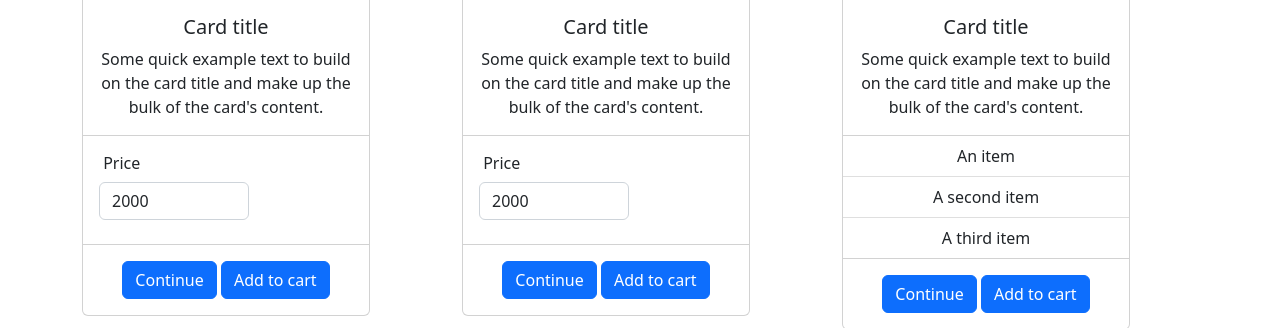
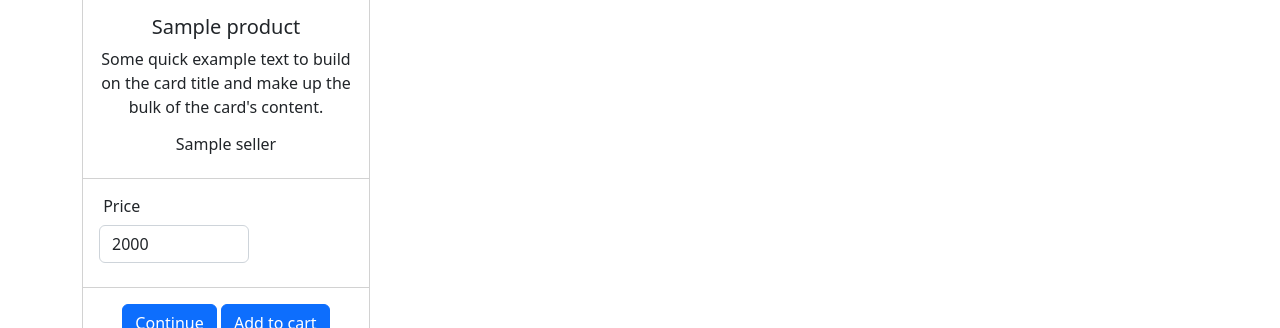
Before and after one commit to SanjayMalakkal/Ecommerce, a Django app: page / in a window 1280 px wide. Shown: the part 313-641 px from the top of the page. Run offline with Django 4.2, Linux system fonts and the light colour scheme; tables that the repository leaves empty hold one stand-in row (values such as "Sample post"); grey boxes marked "Sample" are stand-in pictures; parts of the project's set-up code (start-up, migrations or seed data) failed here and were passed over.

Commit message:
ecommerce13

```diff
--- a/common/templates/common/project_home.html
+++ b/common/templates/common/project_home.html
@@ -59,12 +59,14 @@
     {% block content %}
     <div class="container text-center">
         <div class="row row-cols-3">
+          {% for product in products %}
           <div class="col">
             <div class="card" style="width: 18rem;">
-                <img src="..." class="card-img-top" alt="...">
+                <img src={{product.p_image.url}} class="card-img-top" alt="...">
                 <div class="card-body">
-                  <h5 class="card-title">Card title</h5>
+                  <h5 class="card-title">{{product.p_name}}</h5>
                   <p class="card-text">Some quick example text to build on the card title and make up the bulk of the card's content.</p>
+                  <h6>{{product.seller.seller_name}}</h6>
                 </div>
 
                 <ul class="list-group list-group-flush">
@@ -85,106 +87,8 @@
                 </div>
             </div>
         </div>
-        <div class="col">
-            <div class="card" style="width: 18rem;">
-                <img src="..." class="card-img-top" alt="...">
-                <div class="card-body">
-                  <h5 class="card-title">Card title</h5>
-                  <p class="card-text">Some quick example text to build on the card title and make up the bulk of the card's content.</p>
-                </div>
-
-                <ul class="list-group list-group-flush">
-                  <li class="list-group-item">
-                    <div class="row mb-3">
-                        <label for="inputEmail3" class="col-sm-3 col-form-label">Price</label>
-                        <div class="col-sm-10">
-                            <input class="form-control" type="text" value="2000" aria-label="readonly input example" style="width: 150px;" readonly>
-                        </div>
-                    </div>
-                  </li>
-                  <!-- <li class="list-group-item">A second item</li>
-                  <li class="list-group-item">A third item</li> -->
-                </ul>
-                <div class="card-body">
-                    <a href="{% url 'customer:productdetails' %}" class="btn btn-primary">Continue</a>
-                    <a href="#" class="btn btn-primary">Add to cart</a>
-                </div>
-              </div>
-          </div>
-          <div class="col">
-            <div class="card" style="width: 18rem;">
-                <img src="..." class="card-img-top" alt="...">
-                <div class="card-body">
-                  <h5 class="card-title">Card title</h5>
-                  <p class="card-text">Some quick example text to build on the card title and make up the bulk of the card's content.</p>
-                </div>
-                <ul class="list-group list-group-flush">
-                  <li class="list-group-item">An item</li>
-                  <li class="list-group-item">A second item</li>
-                  <li class="list-group-item">A third item</li>
-                </ul>
-                <div class="card-body">
-                    <a href="#" class="btn btn-primary">Continue</a>
-                    <a href="#" class="btn btn-primary">Add to cart</a>
-                </div>
-            </div>
-          </div>
-          <div class="col">
-            <div class="card" style="width: 18rem;">
-                <img src="..." class="card-img-top" alt="...">
-                <div class="card-body">
-                  <h5 class="card-title">Card title</h5>
-                  <p class="card-text">Some quick example text to build on the card title and make up the bulk of the card's content.</p>
-                </div>
-                <ul class="list-group list-group-flush">
-                  <li class="list-group-item">An item</li>
-                  <li class="list-group-item">A second item</li>
-                  <li class="list-group-item">A third item</li>
-                </ul>
-                <div class="card-body">
-                    <a href="#" class="btn btn-primary">Continue</a>
-                    <a href="#" class="btn btn-primary">Add to cart</a>
-                </div>
-            </div>
-
-          </div>
-          <div class="col">
-            <div class="card" style="width: 18rem;">
-                <img src="..." class="card-img-top" alt="...">
-                <div class="card-body">
-                  <h5 class="card-title">Card title</h5>
-                  <p class="card-text">Some quick example text to build on the card title and make up the bulk of the card's content.</p>
-                </div>
-                <ul class="list-group list-group-flush">
-                  <li class="list-group-item">An item</li>
-                  <li class="list-group-item">A second item</li>
-                  <li class="list-group-item">A third item</li>
-                </ul>
-                <div class="card-body">
-                  <a href="#" class="btn btn-primary">Continue</a>
-                  <a href="#" class="btn btn-primary">Add to cart</a>
-                </div>
-            </div>
-          </div>
-          <div class="col">
-            <div class="card" style="width: 18rem;">
-                <img src="..." class="card-img-top" alt="...">
-                <div class="card-body">
-                  <h5 class="card-title">Card title</h5>
-                  <p class="card-text">Some quick example text to build on the card title and make up the bulk of the card's content.</p>
-                </div>
-                <ul class="list-group list-group-flush">
-                  <li class="list-group-item">An item</li>
-                  <li class="list-group-item">A second item</li>
-                  <li class="list-group-item">A third item</li>
-                </ul>
-                <div class="card-body">
-                    <a href="#" class="btn btn-primary">Continue</a>
-                    <a href="#" class="btn btn-primary">Add to cart</a>
-                </div>
-            </div>
-          </div>
         </div>
+        {% endfor %}
     </div>
 
     {% endblock %}
--- a/common/views.py
+++ b/common/views.py
@@ -1,10 +1,13 @@
+from itertools import product
 from urllib.request import Request
 from django.shortcuts import redirect, render
 from django.http import HttpResponse
 from .models import *
+from seller.models import Product
 # Create your views here.
 def homepage(request):
-    return render(request,'common/project_home.html')
+    products = Product.objects.all()
+    return render(request,'common/project_home.html',{'products' : products})
 
 
 def customer_login(request):
```
Also changed, not shown: media/products/91mjQZEwqzL._AC_SS450_.jpg (added), media/products/pencil.jpg (added), media/seller/29873225_1496821353760581_3216352093185551536_o.jpg (added), media/seller/facebook.jpg (added).
